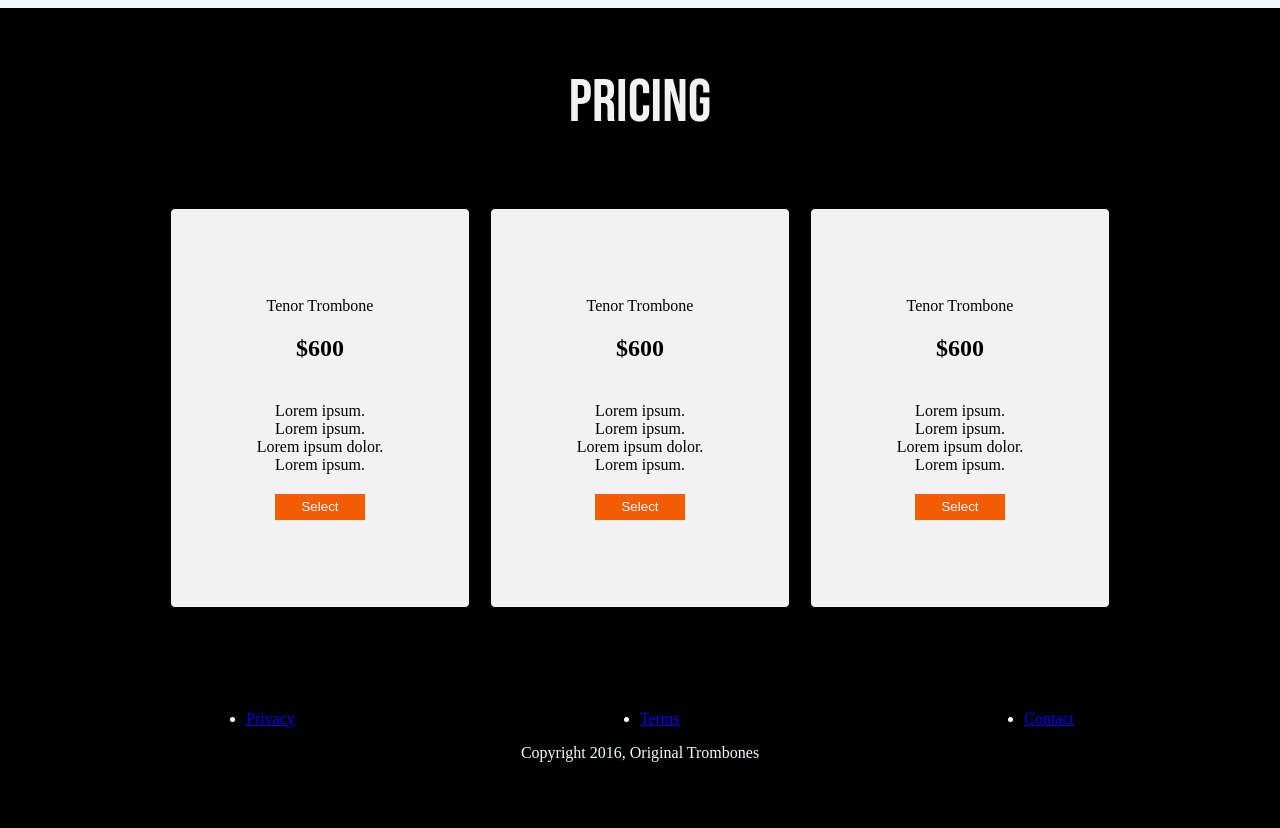
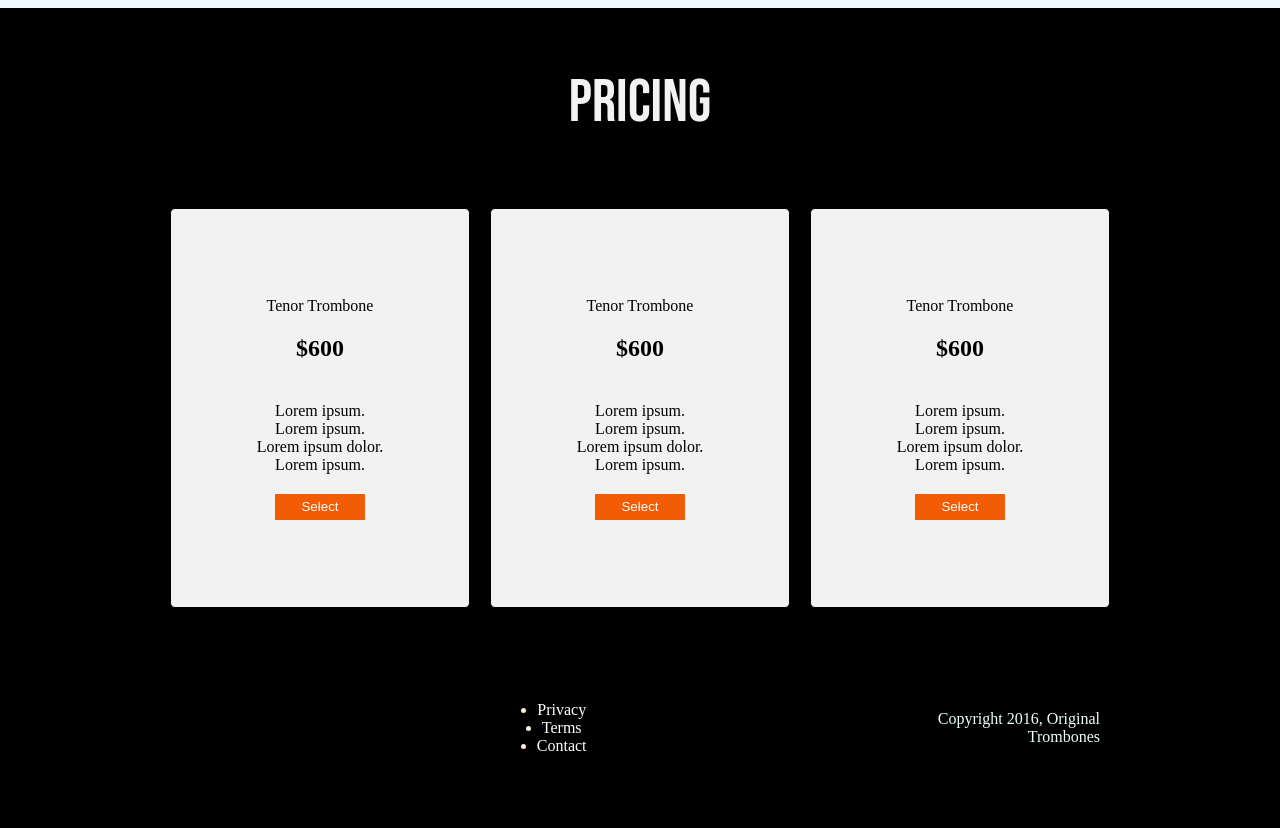
Before and after one commit to Hamser1001/Product-landing-page, a plain HTML site: page index.html in a window 1280 px wide. Shown: the part 1764-2592 px from the top of the page. Drawn offline with Linux system fonts and the light colour scheme.

Commit message:
update styles

```diff
--- a/styles.css
+++ b/styles.css
@@ -199,7 +199,7 @@ button {
     display: flex;
     justify-content: center;
     align-items: center;
-    flex-direction: column;
+    flex-direction: row;
     height: 200px;
     width: 75%;
     margin: auto;
@@ -215,12 +215,20 @@ footer {
     color: antiquewhite;
     width: 90%;
     display: flex;
-    justify-content: space-between;
+    flex-direction: column;
+    justify-content: end;
     align-items: center;
 }
 
-#footer-container ul li {
+.nav-link-footer {
     color: white;
+    text-decoration: none;
+    list-style-type: none;
+    text-align: right;
+}
+
+#footer-note {
+    text-align: right;
 }
 
 #features,
```
